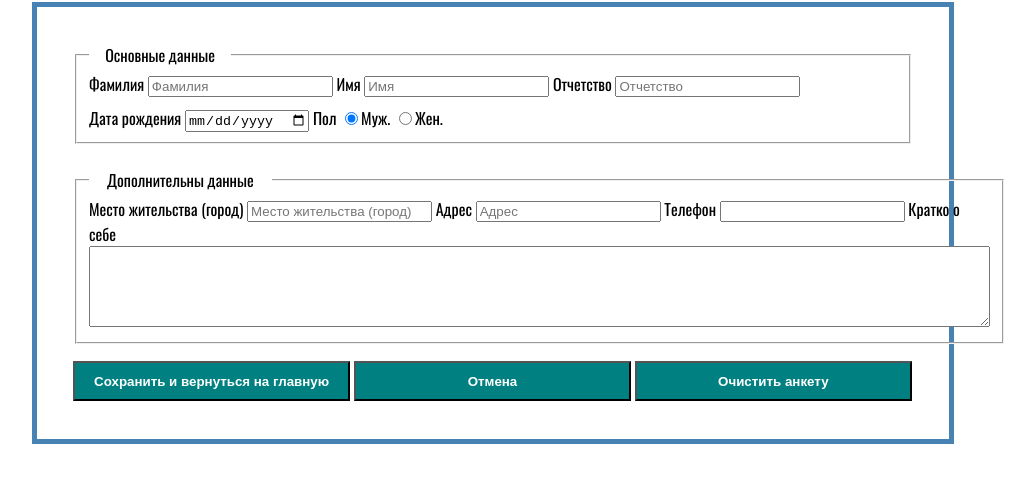
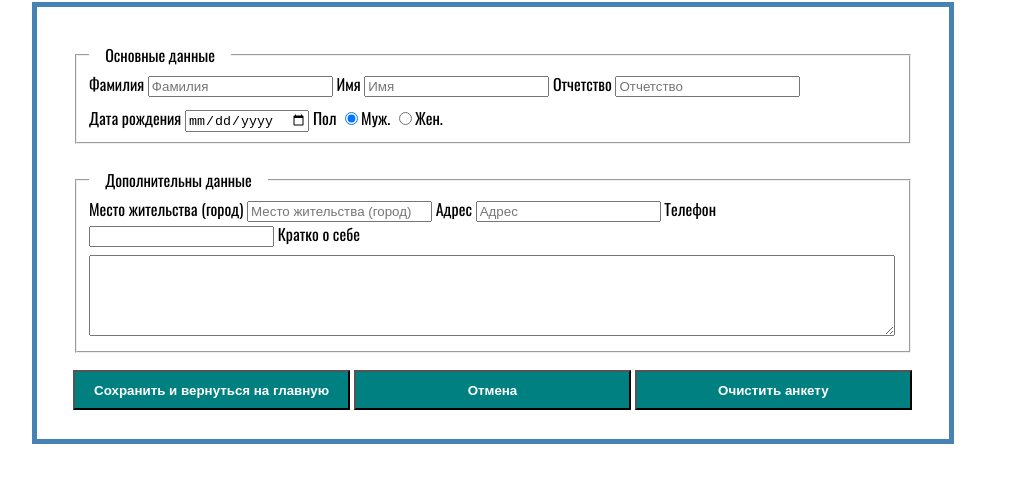
Before and after one commit to testRepoPavlo/html, a plain HTML site: page form/form.html in a window 1280 px wide. Shown: the part 88-570 px from the top of the page, without its empty margins (147-1182 px from the left). Drawn offline with Linux system fonts and the light colour scheme.

Commit message:
1. Добавлена максимальная высота и ширина для многострочного инпута

```diff
--- a/style/form.css
+++ b/style/form.css
@@ -33,6 +33,12 @@ fieldset > div {
     margin-top: 1%;
 }
 
+textarea {
+    margin-top: 1%;
+    max-height: 100px;
+    max-width: 800px;
+}
+
 button {
     margin-top: 2%;
     width: 33%;
```
